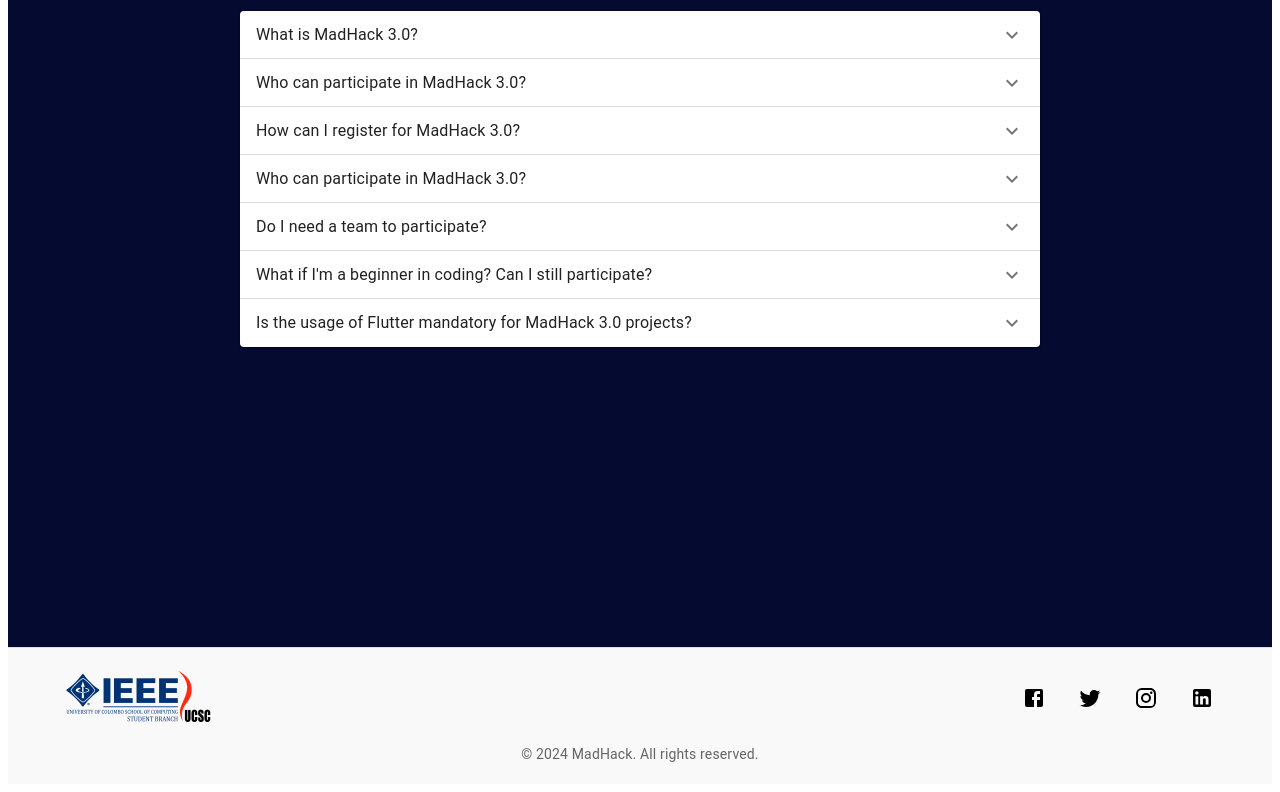
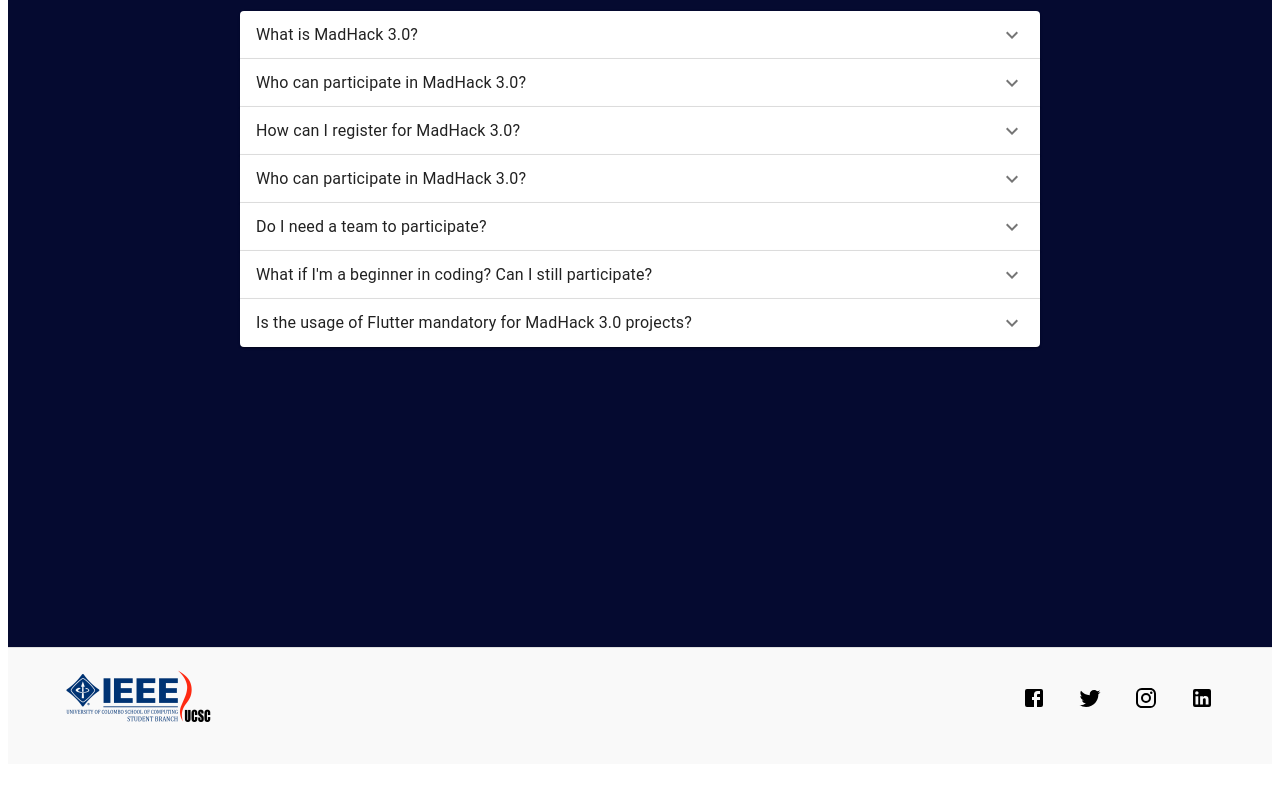
Before and after one commit to ILakshitha/Hotel_Mithila, a React (Vite) app: page / in a window 1280 px wide. Shown: the part 4241-5033 px from the top of the page. Built offline with nearby package versions, Linux system fonts and the light colour scheme.

Commit message:
edit footer

```diff
--- a/src/components/Footer.jsx
+++ b/src/components/Footer.jsx
@@ -45,9 +45,7 @@
 
       {/* Bottom section - Copyright */}
       <Box textAlign="center" mt={2}>
-        <Typography variant="body2" color="textSecondary">
-          © 2024 MadHack. All rights reserved.
-        </Typography>
+
       </Box>
     </Box>
   );
```
